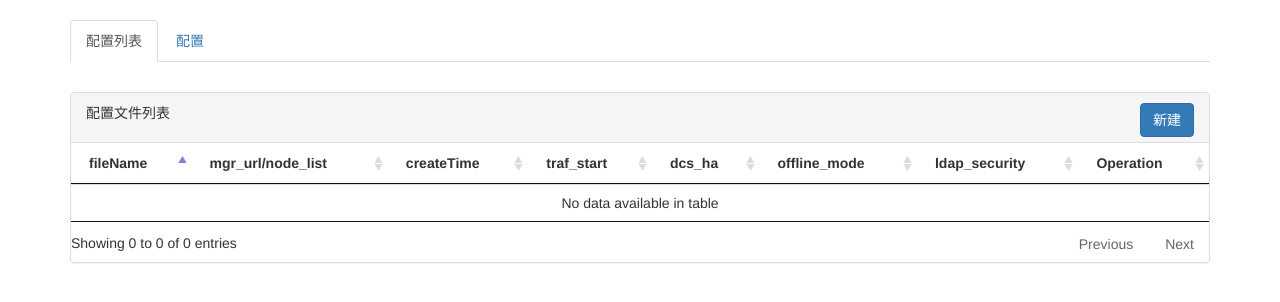
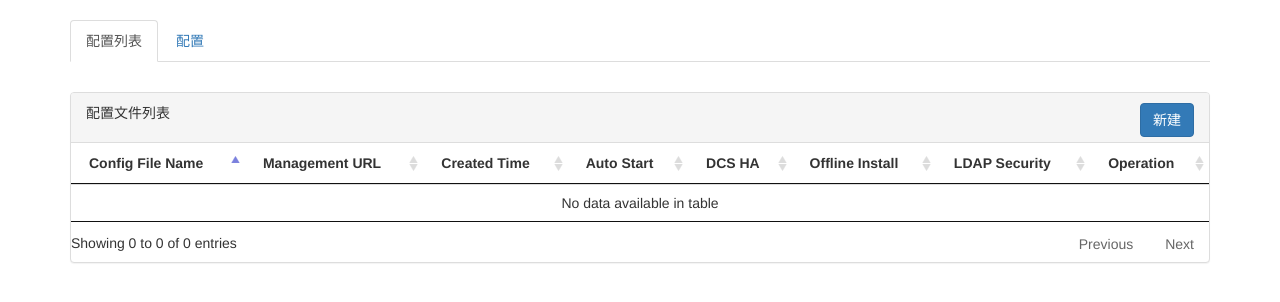
Before and after one commit to mkby/InstallerUI, a Flask app: page / in a window 1280 px wide. Shown: the part 51-353 px from the top of the page. Run offline with Flask 2, Linux system fonts and the light colour scheme; data that the repository does not hold is empty; some libraries are stand-ins or nearby versions.

Commit message:
description changes

```diff
--- a/InstallerUI/static/js/ConfigureView.js
+++ b/InstallerUI/static/js/ConfigureView.js
@@ -24,31 +24,31 @@ function($) {
             bLengthChange: false,
             columns: [{
                 data: 'configFileName',
-                title: 'fileName'
+                title: 'Config File Name'
             },
             {
                 data: 'mgr_url',
-                title: 'mgr_url/node_list'
+                title: 'Management URL'
             },
             {
                 data: 'createTime',
-                title: 'createTime'
+                title: 'Created Time'
             },
             {
                 data: 'traf_start',
-                title: 'traf_start'
+                title: 'Auto Start'
             },
             {
                 data: 'dcs_ha',
-                title: 'dcs_ha'
+                title: 'DCS HA'
             },
             {
                 data: 'offline_mode',
-                title: 'offline_mode'
+                title: 'Offline Install'
             },
             {
                 data: 'ldap_security',
-                title: 'ldap_security'
+                title: 'LDAP Security'
             },
             {
                 data: 'configFileName',
--- a/InstallerUI/templates/index.html
+++ b/InstallerUI/templates/index.html
@@ -395,7 +395,7 @@
                     </div>
                   </div>
                   <div class="modal-footer">
-                    <button type="submit" id="newConfig" class="btn btn-success">Submit</button>
+                    <button type="submit" id="newConfig" class="btn btn-success">Save</button>
                     <button type="submit" class="btn btn-success" id="newInstall">Install</button>
                     <button type="submit" class="btn btn-success" id="newDiscover">Discover</button>
                     <button type="reset" class="btn btn-primary">Reset</button></div>
```
